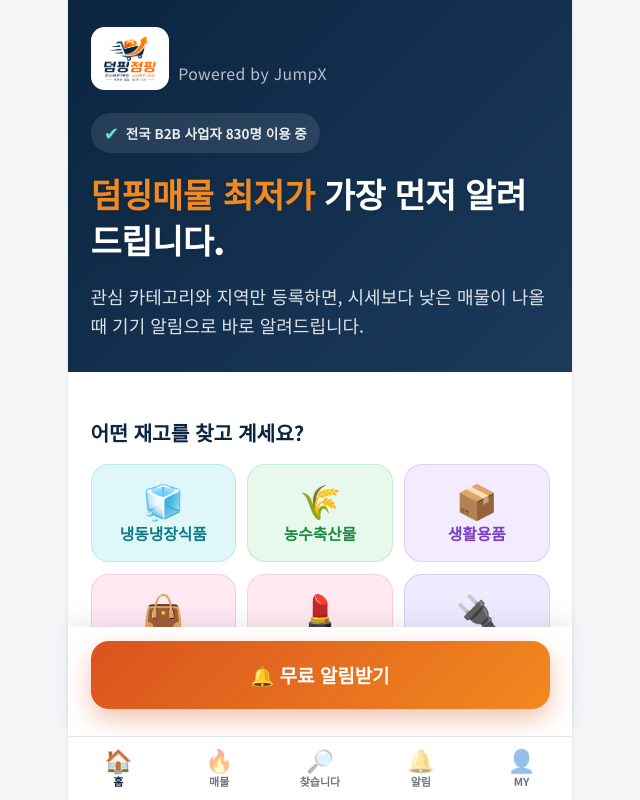
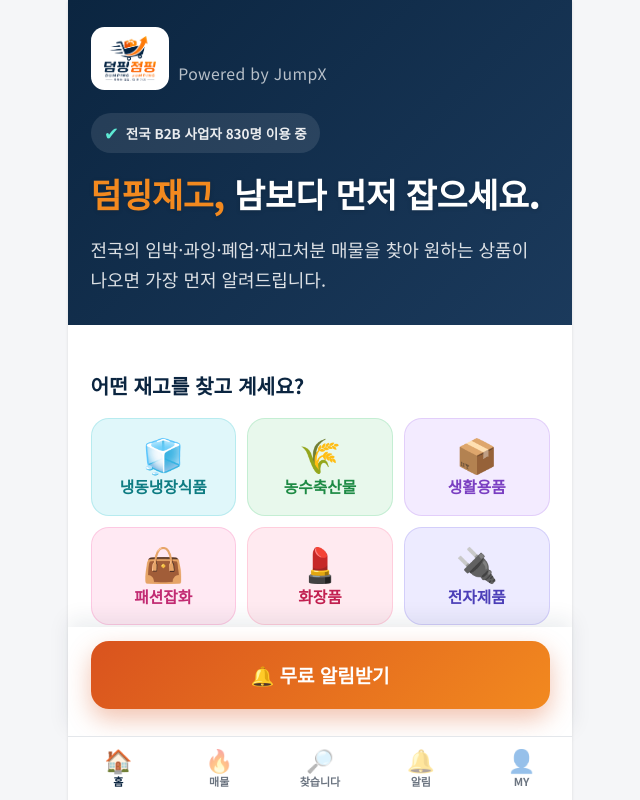
Before and after one commit to kimkeeyong33-sys/wellcome3459, a Next.js app: page / in a window 1280 px wide. Shown: the top 800 px of the page, without its empty margins (320-960 px from the left). Built offline with nearby package versions, Linux system fonts and the light colour scheme; no server answers; the database is empty.

Commit message:
Rewrite homepage hero copy for competitive urgency
'덤핑매물 최저가 가장 먼저 알려드립니다' → '덤핑재고, 남보다 먼저
잡으세요' + 임박·과잉·폐업·재고처분 매물을 구체적으로 언급하는
서브카피로 교체.

```diff
--- a/src/app/page.tsx
+++ b/src/app/page.tsx
@@ -89,10 +89,10 @@ export default function Home() {
         </div>
 
         <h1 className="font-display text-3xl leading-snug drop-shadow-sm">
-          <span style={{ color: "#F2891F" }}>덤핑매물 최저가</span> 가장 먼저 알려드립니다.
+          <span style={{ color: "#F2891F" }}>덤핑재고,</span> 남보다 먼저 잡으세요.
         </h1>
         <p className="text-white/85 text-base mt-4 leading-relaxed">
-          관심 카테고리와 지역만 등록하면, 시세보다 낮은 매물이 나올 때 기기 알림으로 바로 알려드립니다.
+          전국의 임박·과잉·폐업·재고처분 매물을 찾아 원하는 상품이 나오면 가장 먼저 알려드립니다.
         </p>
 
         {/* 긴급성 — 실제 오늘 등록 건수가 일정 수준 이상일 때만 노출 (빈약한 숫자 노출 방지) */}
```
